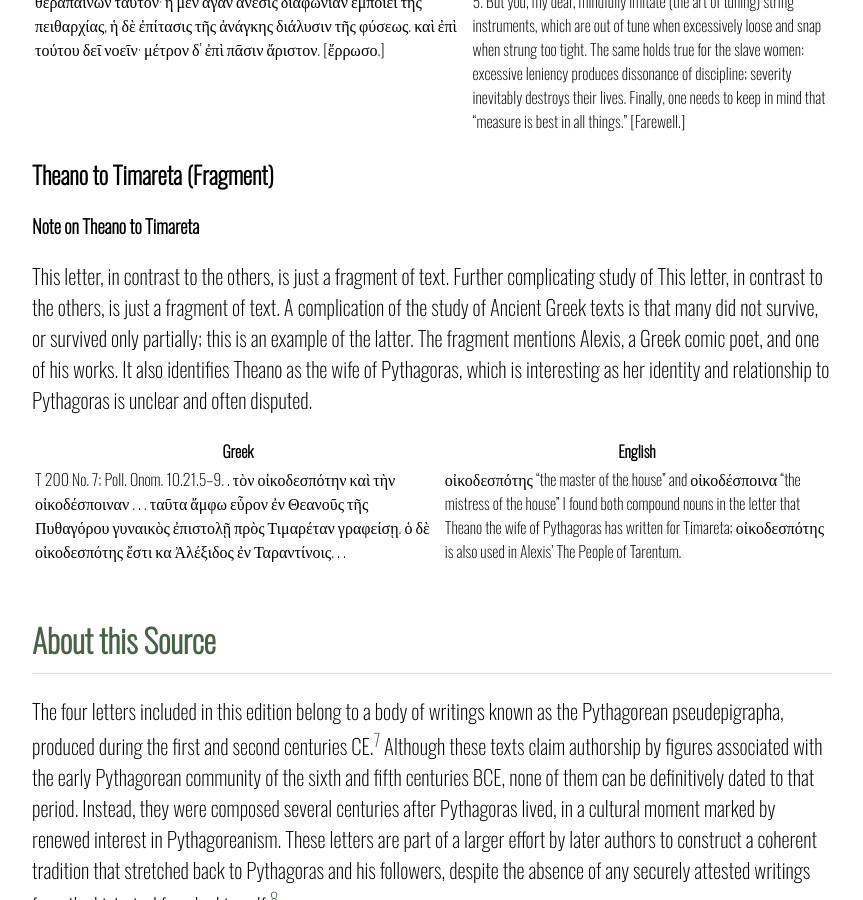
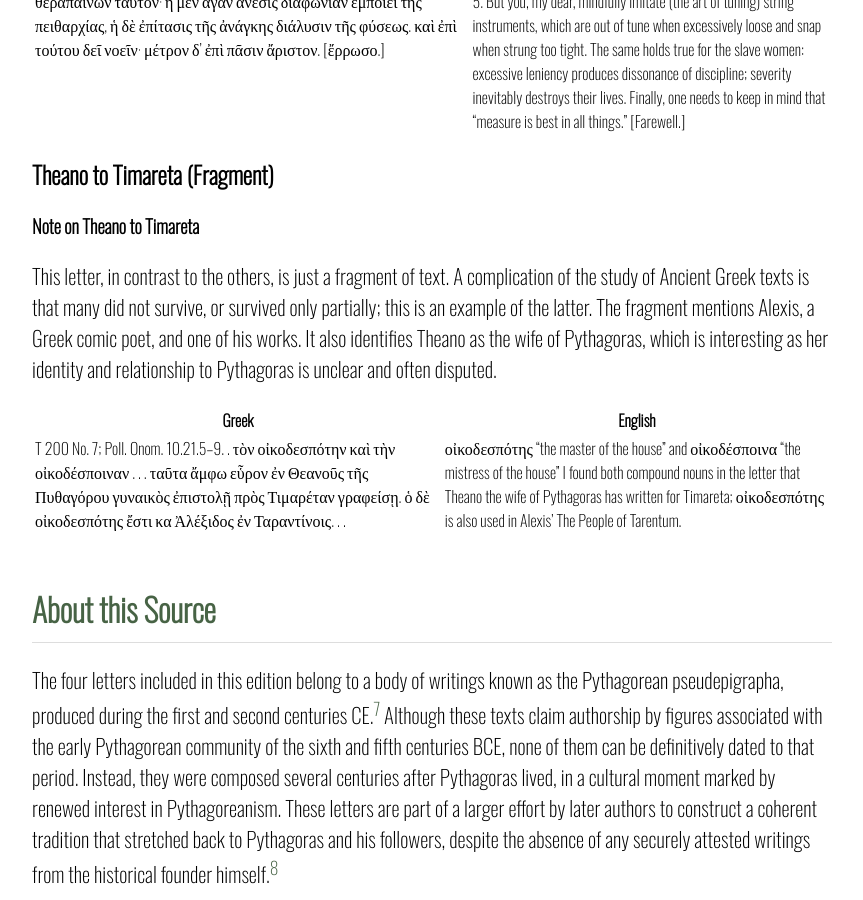
Before and after one commit to smaya-a/pythagorean, a Jekyll site: the page built from index.markdown, in a window 1280 px wide and 900 px high, scrolled down 6506 px. Shown: the whole window, without its empty margins (208-1071 px from the left). Built offline with Jekyll 4.4.1, drawn with Linux system fonts in a browser that asks for light colours.

Commit message:
Update index.markdown

```diff
--- a/index.markdown
+++ b/index.markdown
@@ -68,7 +68,7 @@ In this letter to Callisto, Theano instructs Callisto on how to manage the ensla
 
 ## Theano to Timareta (Fragment)
 ### Note on Theano to Timareta
-This letter, in contrast to the others, is just a fragment of text. Further complicating study of This letter, in contrast to the others, is just a fragment of text. A complication of the study of Ancient Greek texts is that many did not survive, or survived only partially; this is an example of the latter. The fragment mentions Alexis, a Greek comic poet, and one of his works. It also identifies Theano as the wife of Pythagoras, which is interesting as her identity and relationship to Pythagoras is unclear and often disputed.
+This letter, in contrast to the others, is just a fragment of text. A complication of the study of Ancient Greek texts is that many did not survive, or survived only partially; this is an example of the latter. The fragment mentions Alexis, a Greek comic poet, and one of his works. It also identifies Theano as the wife of Pythagoras, which is interesting as her identity and relationship to Pythagoras is unclear and often disputed.
 
 
 
```
